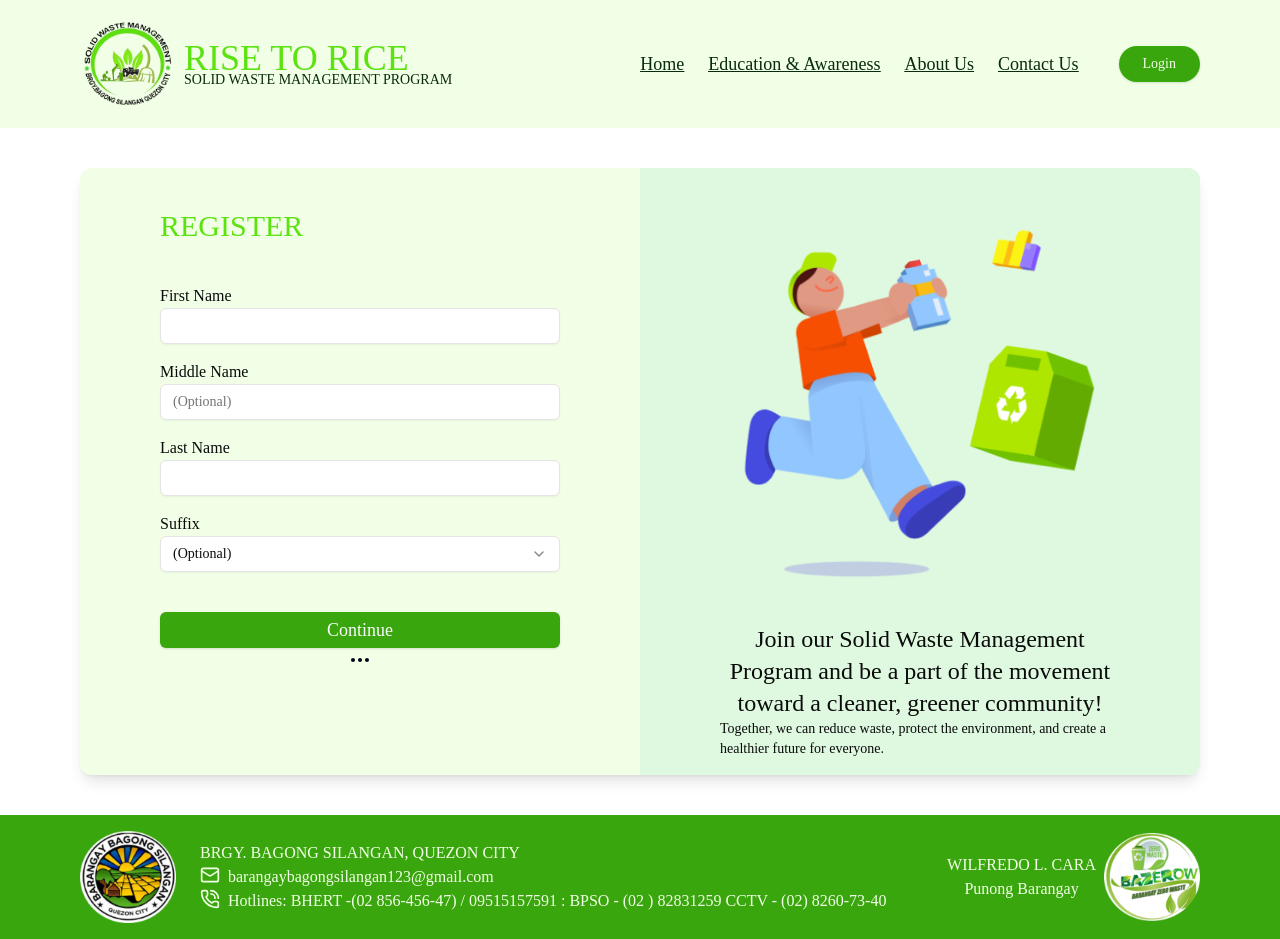
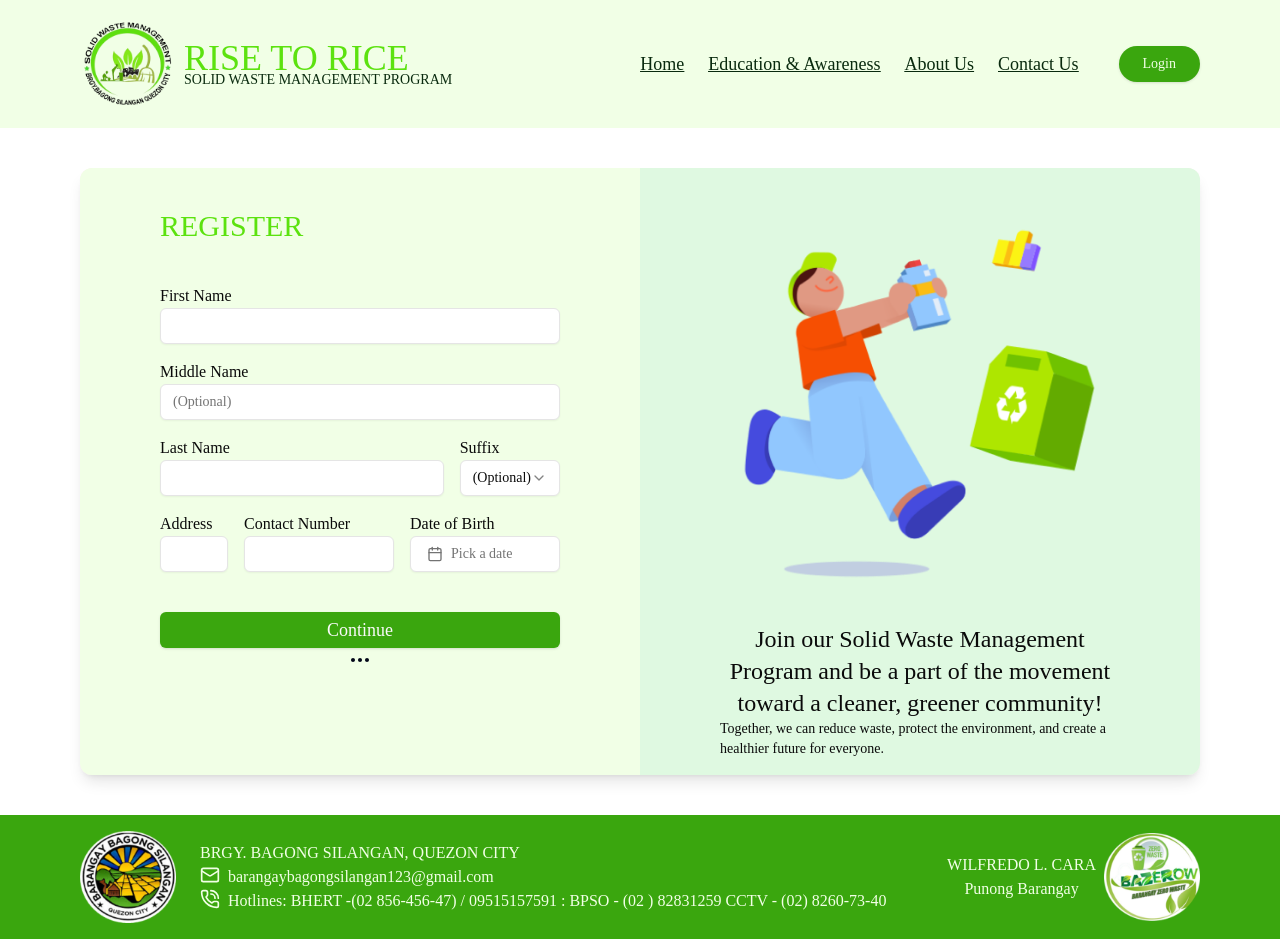
Before and after one commit to mark-ianz/Rise-To-Rice-Frontend, a React (Vite) app: page /register in a window 1280 px wide. Built offline with nearby package versions, Linux system fonts and the light colour scheme; a web font is replaced by a local one.

Commit message:
seperated the first section of registration into a componetn

```diff
--- /dev/null
+++ b/src/components/register/Field_FirstSection.tsx
@@ -0,0 +1,26 @@
+import InputText from "@/components/InputText";
+import SelectSuffix from "@/components/SelectSuffix";
+import DatePicker from "../DatePicker";
+
+export default function Field_FirstSection() {
+  return (
+    <div className="flex flex-col mt-10 mb-10 gap-4">
+      <div className="flex flex-col gap-4">
+        <InputText label="First Name" />
+        <InputText label="Middle Name" placeholder="(Optional)" />
+        <div className="flex gap-4">
+          <InputText label="Last Name" wrapperClassName="flex-1"/>
+          <SelectSuffix />
+        </div>
+      </div>
+      <div className="flex flex-row gap-4">
+        <InputText label="Address" wrapperClassName="flex-1" />
+        <InputText label="Contact Number" wrapperClassName="w-[150px]" />
+        <span>
+          <p>Date of Birth</p>
+          <DatePicker />
+        </span>
+      </div>
+    </div>
+  );
+}
--- a/src/components/register/LeftSide.tsx
+++ b/src/components/register/LeftSide.tsx
@@ -1,21 +1,15 @@
-import InputText from "@/components/InputText";
-import SelectSuffix from "@/components/SelectSuffix";
 import { Button } from "@/components/ui/button";
 import MeatBalls from "@/assets/meatballs-menu-svgrepo-com.svg";
+import Field_FirstSection from "./Field_FirstSection";
 
 export default function LeftSide() {
   return (
-    <div className="w-1/2 rounded-l-xl bg-secondary-light flex p-10 px-20 flex-col gap-10">
+    <div className="w-1/2 rounded-l-xl bg-secondary-light flex p-10 px-20 flex-col">
       <p className="text-3xl font-coiny text-primary-main">REGISTER</p>
-      <div className="flex flex-col gap-4">
-        <InputText label="First Name" />
-        <InputText label="Middle Name" placeholder="(Optional)" />
-        <InputText label="Last Name" />
-        <SelectSuffix />
-      </div>
+      <Field_FirstSection/>
       <div className="flex flex-col items-center justify-center">
         <Button className="w-full text-lg">Continue</Button>
-        <img className="w-6" src={MeatBalls} alt="" />
+        <img className="w-6" src={MeatBalls} alt="options" />
       </div>
     </div>
   );
```
